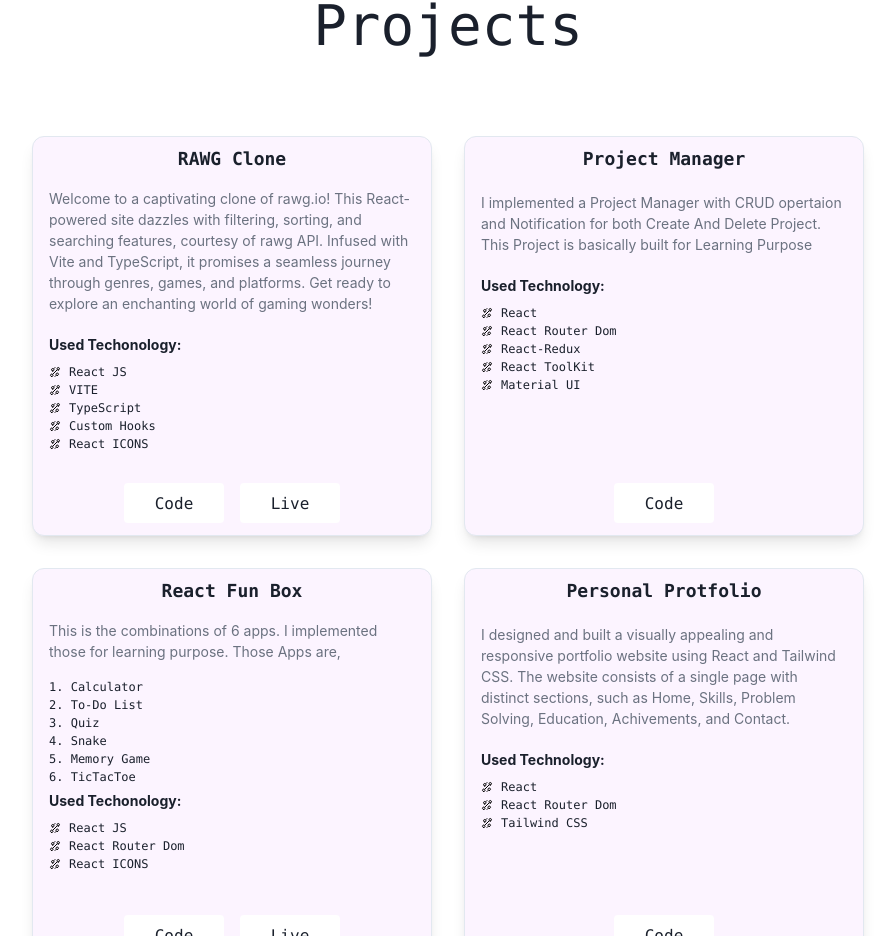
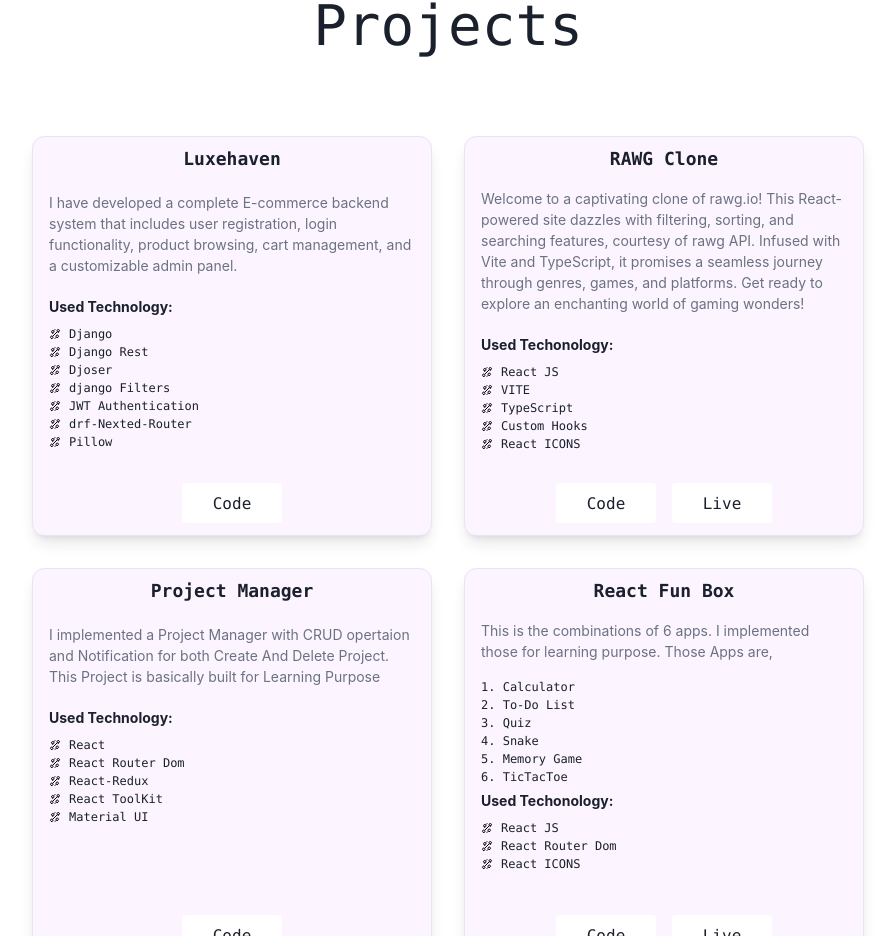
Before and after one commit to hkshakib/portfolio, a React (Create React App) app: page / in a window 1280 px wide. Shown: the part 3964-4900 px from the top of the page, without its empty margins (192-1087 px from the left). Built offline with nearby package versions, Linux system fonts and the light colour scheme; what tailwindcss-font-inter would draw is missing.

Commit message:
feat: Added Project

```diff
--- a/src/pages/Projects.jsx
+++ b/src/pages/Projects.jsx
@@ -19,6 +19,22 @@ const Projects = () => {
         viewport={{ once: true }}
         className="flex flex-wrap gap-8 lg:p-12 justify-center"
       >
+        <Project
+          Title={"Luxehaven"}
+          Summery={
+            "I have developed a complete E-commerce backend system that includes user registration, login functionality, product browsing, cart management, and a customizable admin panel."
+          }
+          Technologies={[
+            "Django",
+            "Django Rest",
+            "Djoser",
+            "django Filters",
+            "JWT Authentication",
+            "drf-Nexted-Router",
+            "Pillow",
+          ]}
+          CodeUrl={"https://github.com/hkshakib/luxehaven"}
+        />
         <ProjectLive />
         <Project
           Title={"Project Manager"}
```
